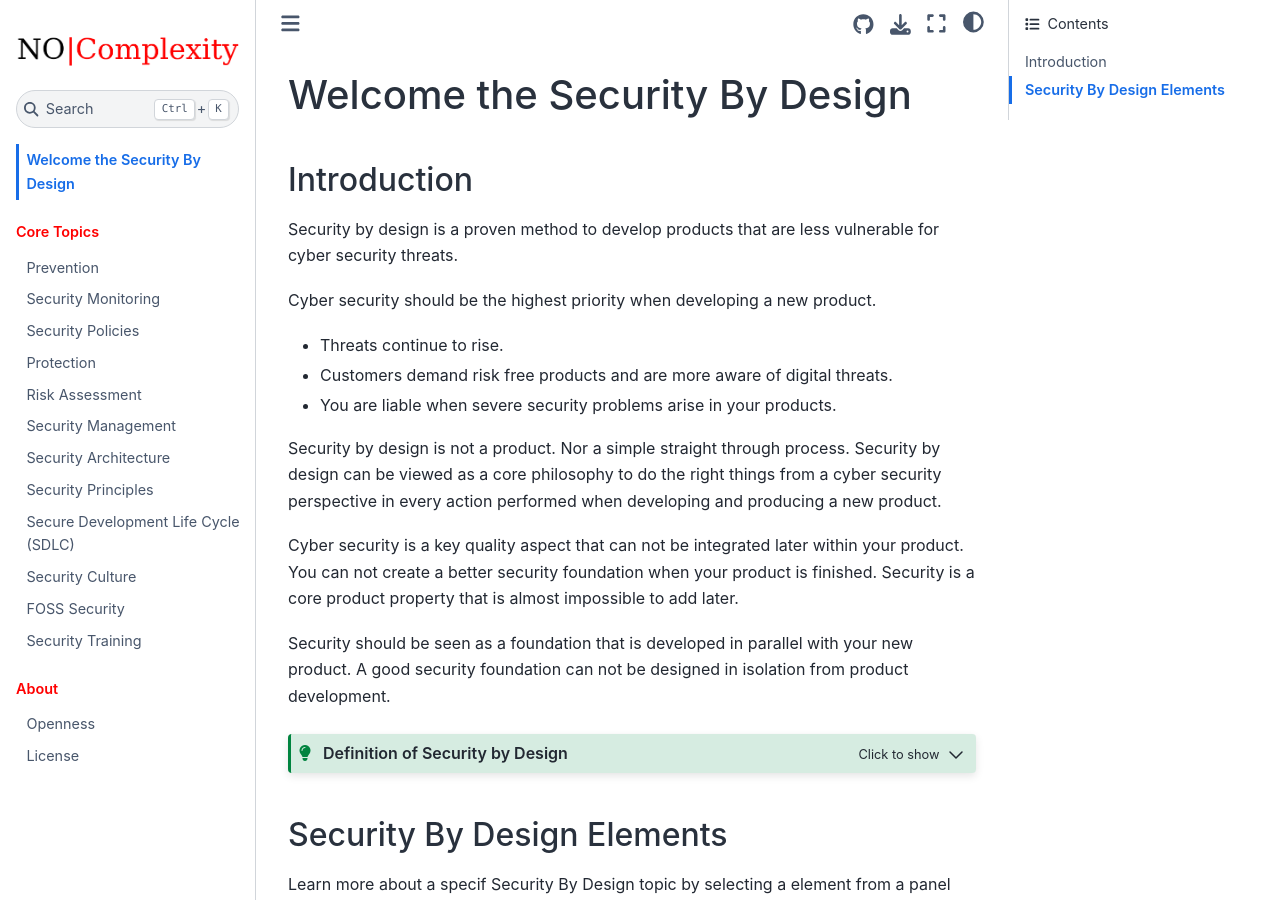
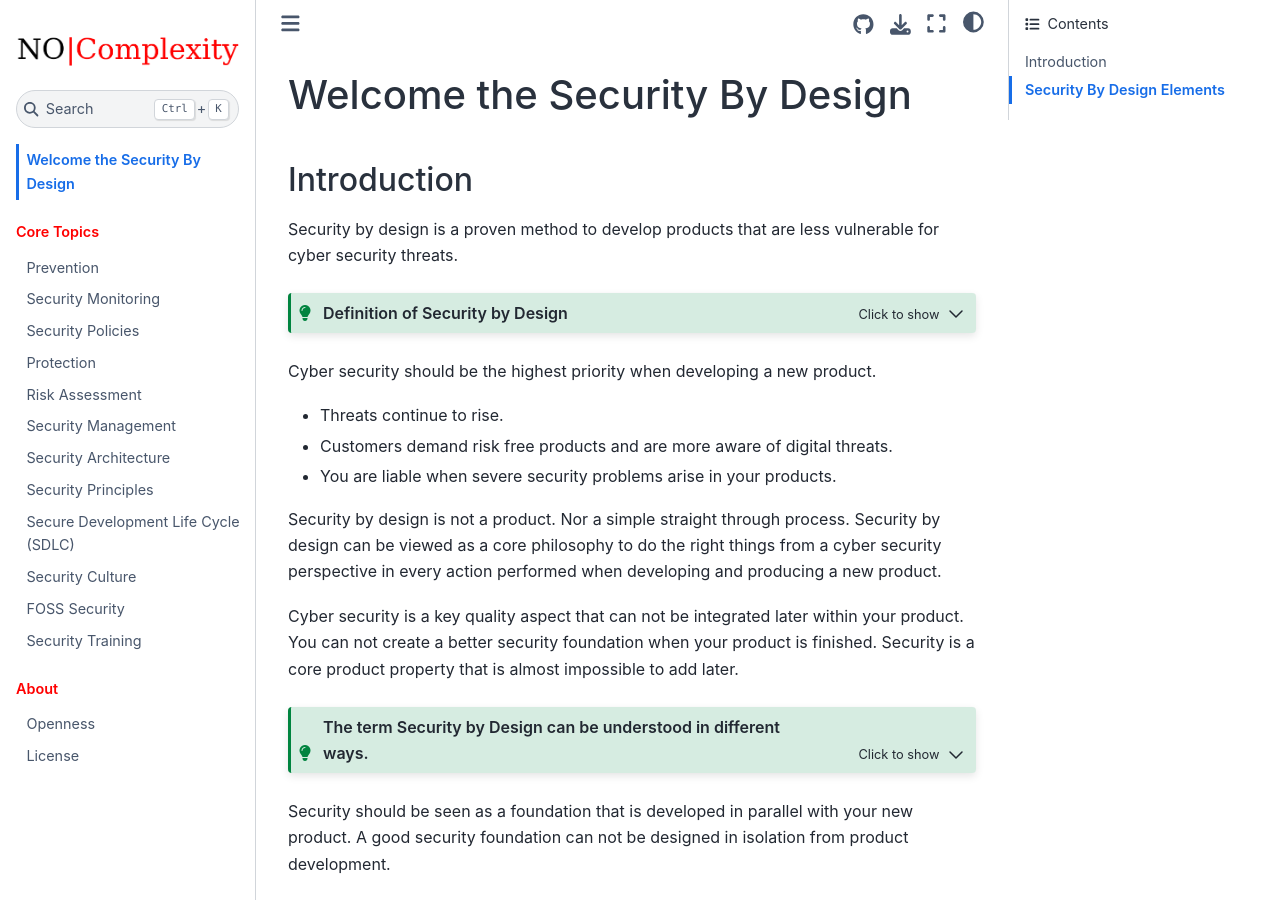
Before and after one commit to nocomplexity/securitybydesign, a Jupyter Book: the page built from intro.md, in a window 1280 px wide and 900 px high. Built offline with Jupyter Book 1.0.4 settings and Sphinx 7.4.7 and the Sphinx Book theme 1.1.4, drawn with Linux system fonts in a browser that asks for light colours; part of the change alters nothing that is shown.

Commit message:
intro adjusted

```diff
--- a/intro.md
+++ b/intro.md
@@ -3,6 +3,13 @@
 ## Introduction
 
 Security by design is a proven method to develop products that are less vulnerable for cyber security threats.
+
+:::{admonition} Definition of Security by Design
+:class: tip, dropdown
+Security by Design is an approach to software and hardware development that seeks to make systems less vulnerable to cyber attacks. Security by Design is the process that integrates security in the system development lifecycle process (SDLC).
+:::
+
+
 
 Cyber security should be the highest priority when developing a new product.
 * Threats continue to rise.
@@ -13,13 +20,14 @@ Security by design is not a product. Nor a simple straight through process. Secu
 
 Cyber security is a key quality aspect that can not be integrated later within your product. You can not create a better security foundation when your product is finished. Security is a core product property that is almost impossible to add later.
 
+:::{admonition} The term Security by Design can be understood in different ways.
+:class: tip, dropdown
+ In a more narrow sense Security by Design means considering security as early as the design phase of the software development process. In a broader sense Security by Design can be understood as a core framework to make sure cyber security is on top of mind in every step of your development process. So within the broad development process when developing a new product.
+:::
+
+
 Security should be seen as a foundation that is developed in parallel with your new product. A good security foundation can not be designed in isolation from product development.
 
-
-:::{admonition} Definition of Security by Design
-:class: tip, dropdown
-Security by Design is an approach to software and hardware development that seeks to make systems less vulnerable to cyber attacks. Security by Design is the process that integrates security in the system development lifecycle process (SDLC).
-:::
 
 ## Security By Design Elements
 
```
